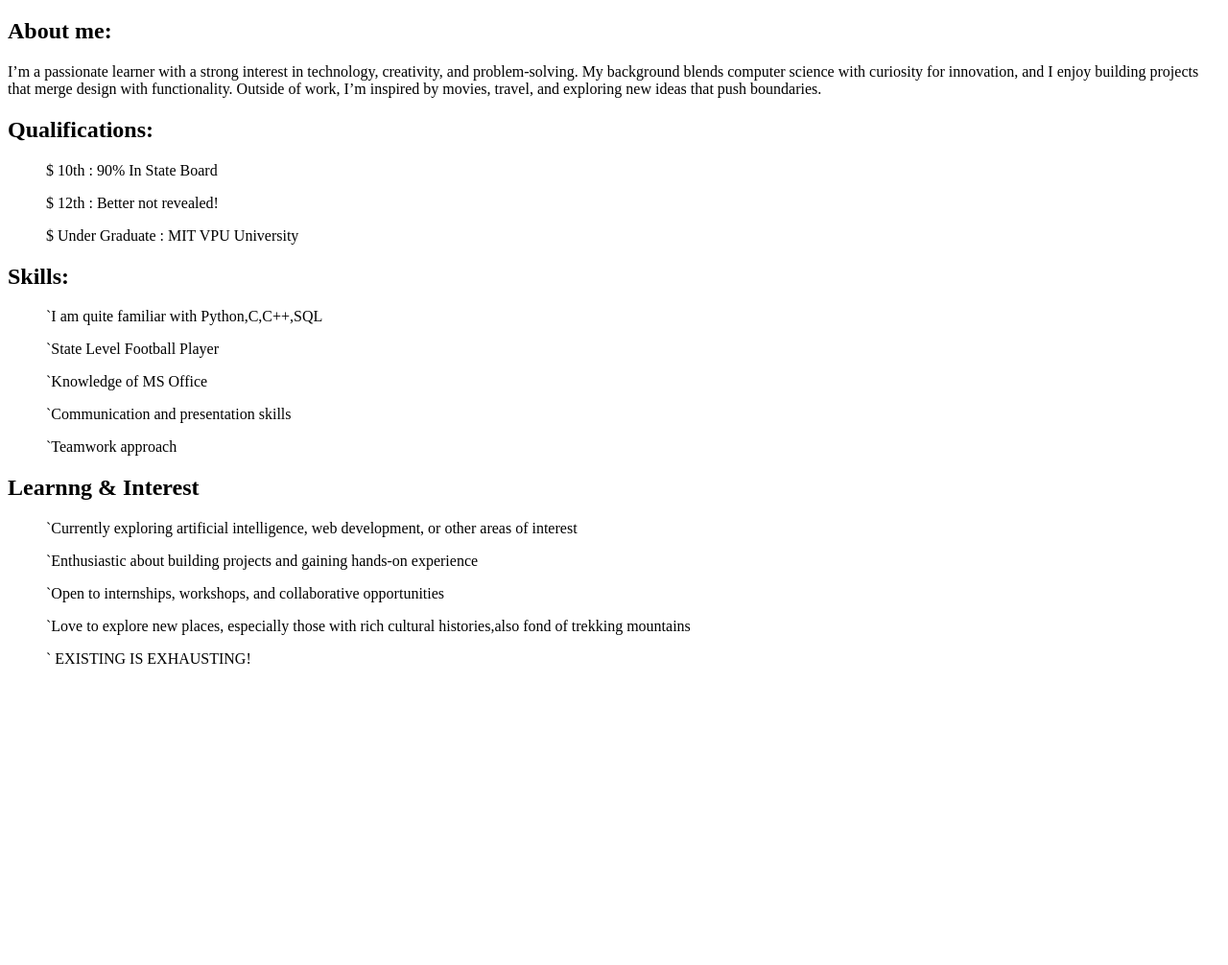
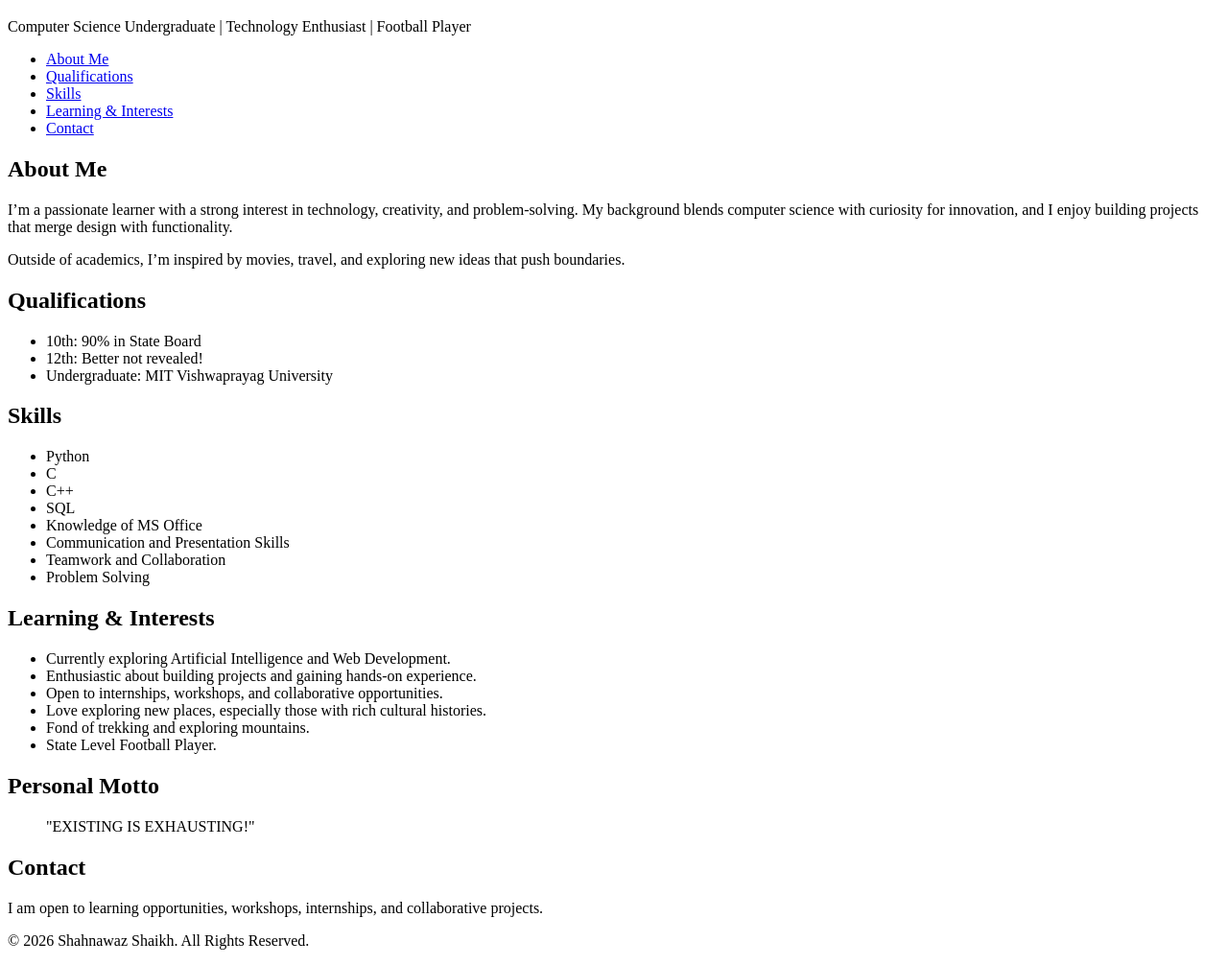
Before and after one commit to ShadowAtlas19/FSD_Portfolio, a plain HTML site: page index.html in a window 1280 px wide. Shown: the part 61-1067 px from the top of the page at 96% size. Before the commit the page ends 800 px from the top, so only its background shows below. Drawn offline with Linux system fonts and the light colour scheme.

Commit message:
updated to semantic

```diff
--- a/index.html
+++ b/index.html
@@ -1,31 +1,161 @@
 <!DOCTYPE html>
 <html lang="en">
+
 <head>
-
     <meta charset="UTF-8">
     <meta name="viewport" content="width=device-width, initial-scale=1.0">
-    <title>Document</title>
+
+    <meta name="description"
+        content="Semantic portfolio webpage of Shahnawaz Shaikh, a Computer Science undergraduate interested in technology, AI and web development.">
+
+    <title>Shahnawaz Shaikh | Portfolio</title>
 </head>
+
 <body>
-    <h1>SHAHNAWAZ SHAIKH</h1>
-    <h2>About me:</h2>
-    <p>I’m a passionate learner with a strong interest in technology, creativity, and problem-solving. My background blends computer science with curiosity for innovation, and I enjoy building projects that merge design with functionality. Outside of work, I’m inspired by movies, travel, and exploring new ideas that push boundaries.</p>
-    <h2>Qualifications:</h2>
-    <ul>$ 10th : 90% In State Board </ul>
-    <ul>$ 12th : Better not revealed!</ul>
-    <ul>$ Under Graduate : MIT VPU University</ul>
-    <h2>Skills:</h2>
-    <ul>`I am quite familiar with Python,C,C++,SQL</ul>
-    <ul>`State Level Football Player </ul>
-    <ul>`Knowledge of MS Office</ul>
-    <ul>`Communication and presentation skills</ul>
-    <ul>`Teamwork approach</ul>
-    <h2>Learnng & Interest</h2>
-    <ul>`Currently exploring artificial intelligence, web development, or other areas of interest</ul>
-    <ul>`Enthusiastic about building projects and gaining hands-on experience</ul>
-    <ul>`Open to internships, workshops, and collaborative opportunities</ul>
-    <ul>`Love to explore new places, especially those with rich cultural histories,also fond of trekking mountains</ul>
-    <ul>` EXISTING IS EXHAUSTING!</ul>
+
+    <!-- Header -->
+    <header>
+        <h1>SHAHNAWAZ SHAIKH</h1>
+
+        <p>
+            Computer Science Undergraduate | Technology Enthusiast | Football Player
+        </p>
+
+        <!-- Navigation -->
+        <nav aria-label="Main Navigation">
+            <ul>
+                <li><a href="#about">About Me</a></li>
+                <li><a href="#qualifications">Qualifications</a></li>
+                <li><a href="#skills">Skills</a></li>
+                <li><a href="#interests">Learning & Interests</a></li>
+                <li><a href="#contact">Contact</a></li>
+            </ul>
+        </nav>
+    </header>
+
+
+    <!-- Main Content -->
+    <main>
+
+        <!-- About Section -->
+        <section id="about">
+            <h2>About Me</h2>
+
+            <article>
+                <p>
+                    I’m a passionate learner with a strong interest in technology,
+                    creativity, and problem-solving. My background blends computer
+                    science with curiosity for innovation, and I enjoy building
+                    projects that merge design with functionality.
+                </p>
+
+                <p>
+                    Outside of academics, I’m inspired by movies, travel, and
+                    exploring new ideas that push boundaries.
+                </p>
+            </article>
+        </section>
+
+
+        <!-- Qualifications Section -->
+        <section id="qualifications">
+            <h2>Qualifications</h2>
+
+            <article>
+                <ul>
+                    <li>10th: 90% in State Board</li>
+                    <li>12th: Better not revealed!</li>
+                    <li>Undergraduate: MIT Vishwaprayag University</li>
+                </ul>
+            </article>
+        </section>
+
+
+        <!-- Skills Section -->
+        <section id="skills">
+            <h2>Skills</h2>
+
+            <article>
+                <ul>
+                    <li>Python</li>
+                    <li>C</li>
+                    <li>C++</li>
+                    <li>SQL</li>
+                    <li>Knowledge of MS Office</li>
+                    <li>Communication and Presentation Skills</li>
+                    <li>Teamwork and Collaboration</li>
+                    <li>Problem Solving</li>
+                </ul>
+            </article>
+        </section>
+
+
+        <!-- Learning and Interests Section -->
+        <section id="interests">
+            <h2>Learning & Interests</h2>
+
+            <article>
+                <ul>
+                    <li>
+                        Currently exploring Artificial Intelligence and
+                        Web Development.
+                    </li>
+
+                    <li>
+                        Enthusiastic about building projects and gaining
+                        hands-on experience.
+                    </li>
+
+                    <li>
+                        Open to internships, workshops, and collaborative
+                        opportunities.
+                    </li>
+
+                    <li>
+                        Love exploring new places, especially those with
+                        rich cultural histories.
+                    </li>
+
+                    <li>
+                        Fond of trekking and exploring mountains.
+                    </li>
+
+                    <li>
+                        State Level Football Player.
+                    </li>
+                </ul>
+            </article>
+        </section>
+
+
+        <!-- Personal Quote -->
+        <section>
+            <h2>Personal Motto</h2>
+
+            <blockquote>
+                "EXISTING IS EXHAUSTING!"
+            </blockquote>
+        </section>
+
+
+        <!-- Contact Section -->
+        <section id="contact">
+            <h2>Contact</h2>
+
+            <p>
+                I am open to learning opportunities, workshops,
+                internships, and collaborative projects.
+            </p>
+        </section>
+
+    </main>
+
+
+    <!-- Footer -->
+    <footer>
+        <p>&copy; 2026 Shahnawaz Shaikh. All Rights Reserved.</p>
+    </footer>
 
 </body>
+
 </html>
```
